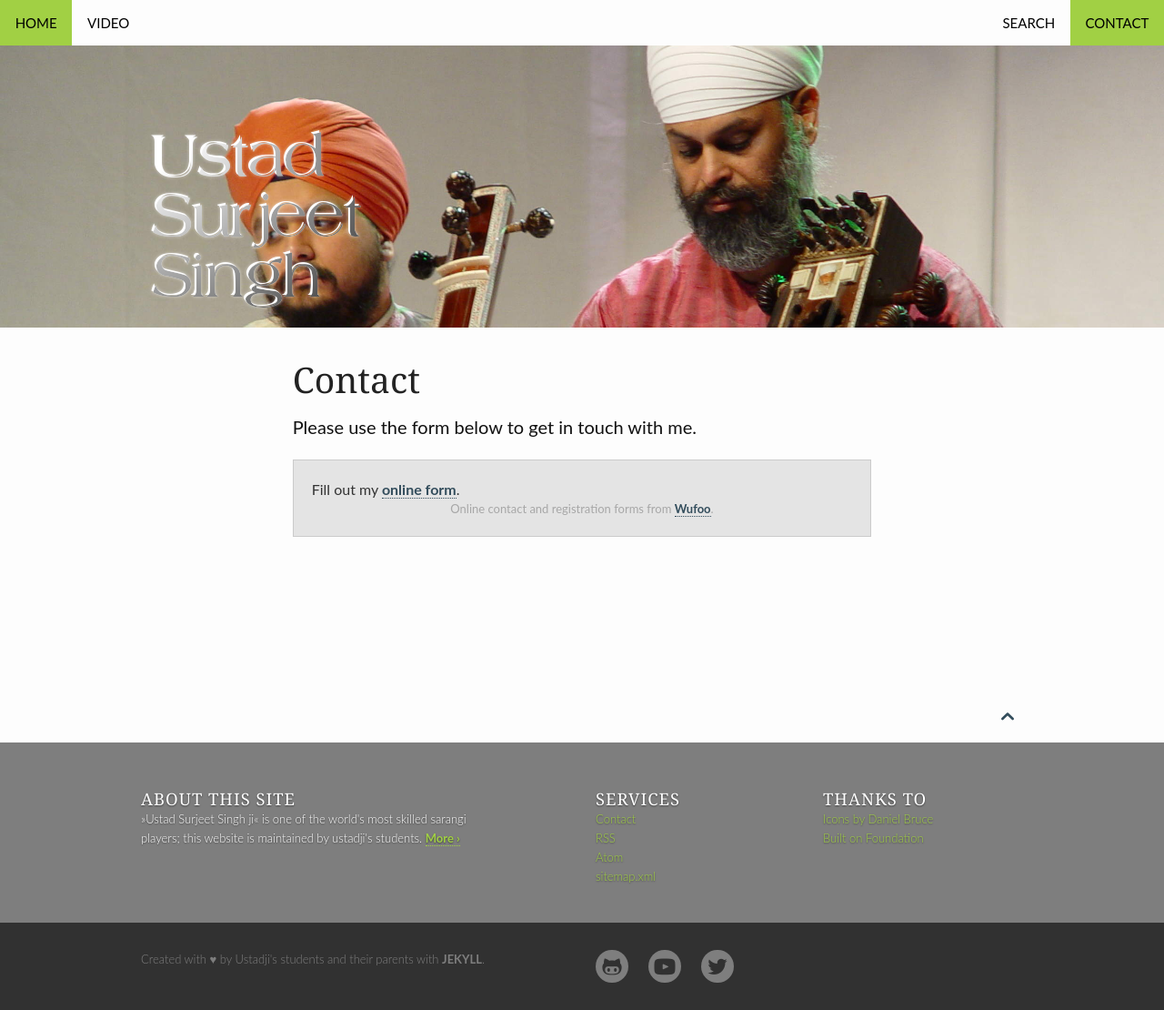
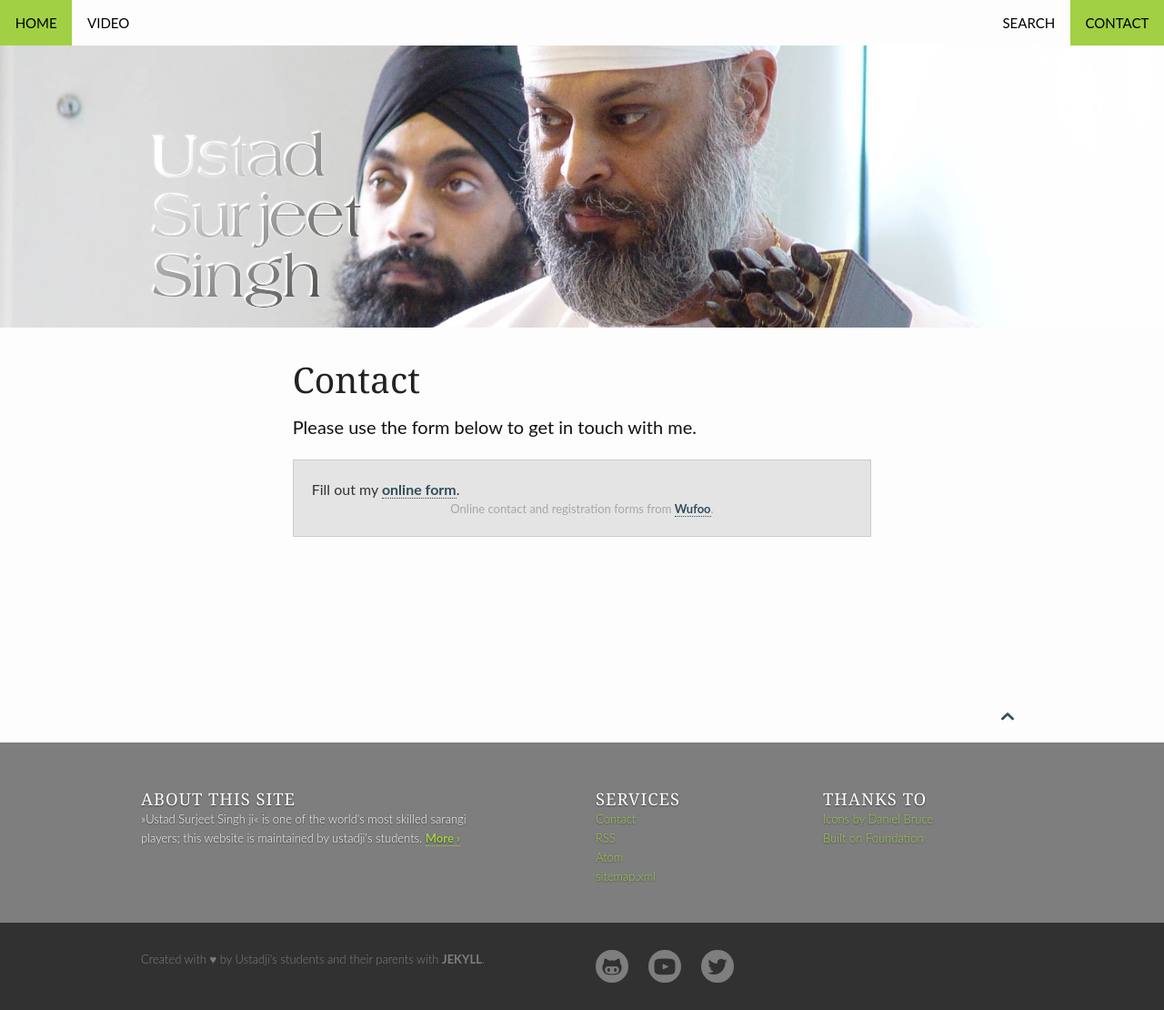
Before and after one commit to sursarangi/sursarangi.github.io, a Jekyll site: the page built from pages/contact.md, in a window 1280 px wide. Shown: the whole page at 91% size. Built offline with Jekyll 4.4.1, drawn with Linux system fonts in a browser that asks for light colours.

```diff
--- a/pages/contact.md
+++ b/pages/contact.md
@@ -4,7 +4,7 @@
 meta_title: "Contact and use the form below"
 teaser: "Please use the form below to get in touch with me."
 header:
-  image_fullwidth: header_unsplash_14.jpg
+  image_fullwidth: header_unsplash_15.jpg
 permalink: "/contact/"
 ---
 
```
Also changed, not shown: images/header_unsplash_15.jpg (added).
